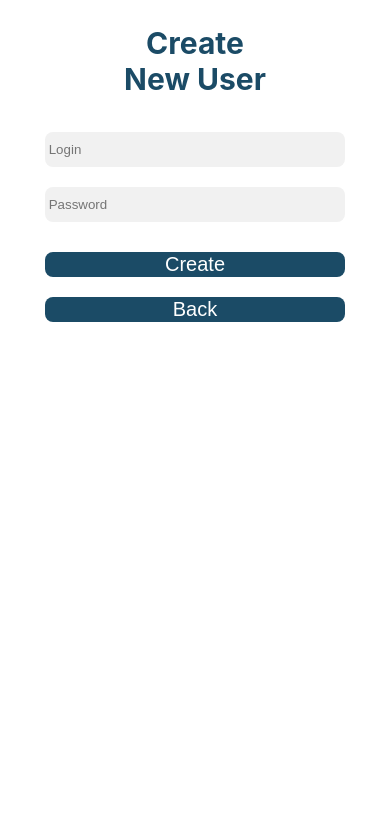
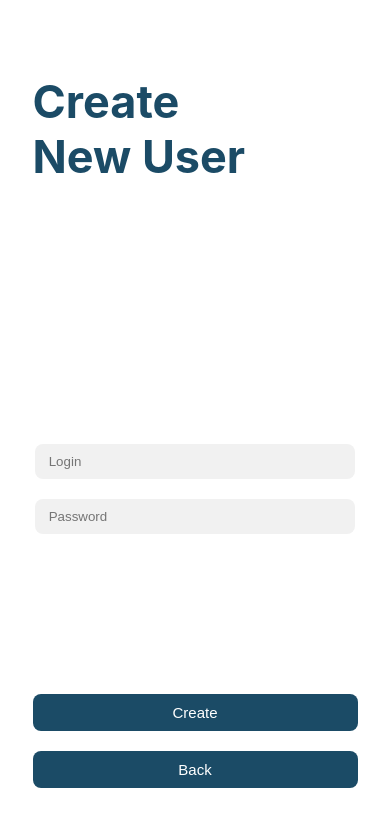
Before and after one commit to alinepmarcondes/ChatBot-IWS, a React (Create React App) app: page /create in a window 390 px wide. Shown: the top 826 px of the page. Built offline with nearby package versions, Linux system fonts and the light colour scheme.

Commit message:
fix: ajuste de design (figma)

```diff
--- a/src/components/Create/Create.css
+++ b/src/components/Create/Create.css
@@ -2,51 +2,51 @@
     display: flex;
     flex-direction: column;
     align-items: center;
-    justify-content: flex-start;
+    justify-content: center;
     height: 100vh;
   }
 
   .create-title {
     color: #1B4B66;
-    font-weight: bold;
-    font-size: 30px;
-    text-align: center;
+    font-size: 45px;
+    text-align: left;
     width: 325px;
+    margin-bottom: 250px;
   }
 
-  .id-user-input,
   .login-newuser-input,
   .password-newuser-input {
     background-color: #F1F1F1;
     margin: 10px;
-    padding: 10px 0;
+    padding: 10px;
     width: 300px;
     border-radius: 8px;
     border: none;
   }
 
   .create-newuser-button {
-    margin-top: 20px;
+    padding: 10px;
     background-color: #1B4B66;
     color: white;
     border: none;
     cursor: pointer;
-    width: 300px;
+    width: 325px;
     border-radius: 8px;
-    font-size: 20px;
-    font-weight: normal;
+    font-size: 15px;
+    margin-top: 150px;
+    margin-bottom: 20px;
   }
 
   .back-create-button {
-    margin-top: 20px;
+    padding: 10px;
     background-color: #1B4B66;
     color: white;
     border: none;
     cursor: pointer;
-    width: 300px;
+    width: 325px;
     border-radius: 8px;
-    font-size: 20px;
-    font-weight: normal;
+    font-size: 15px;
+    margin-bottom: 20px;
   }
 
 /*conversao de tamanho de tela*/
@@ -56,50 +56,50 @@
   display: flex;
   flex-direction: column;
   align-items: center;
-    justify-content: flex-start;
+  justify-content: center;
   height: 100vh;
 }
 
 .create-title {
   color: #1B4B66;
-    font-weight: bold;
-    font-size: 30px;
-    text-align: center;
+  font-size: 45px;
+  text-align: left;
   width: 325px;
+  margin-bottom: 250px;
 }
 
-  .id-user-input,
 .login-newuser-input,
 .password-newuser-input {
   background-color: #F1F1F1;
   margin: 10px;
-    padding: 10px 0;
+  padding: 10px;
   width: 300px;
   border-radius: 8px;
   border: none;
 }
 
 .create-newuser-button {
-    margin-top: 20px;
+  padding: 10px;
   background-color: #1B4B66;
   color: white;
   border: none;
   cursor: pointer;
-    width: 300px;
+  width: 325px;
   border-radius: 8px;
-    font-size: 20px;
-    font-weight: normal;
+  font-size: 15px;
+  margin-top: 150px;
+  margin-bottom: 20px;
 }
 
 .back-create-button {
-    margin-top: 20px;
+  padding: 10px;
   background-color: #1B4B66;
   color: white;
   border: none;
   cursor: pointer;
-    width: 300px;
+  width: 325px;
   border-radius: 8px;
-    font-size: 20px;
-    font-weight: normal;
+  font-size: 15px;
+  margin-bottom: 20px;
 }
 }
```
Lines whose indentation alone changed are shown as unchanged.
